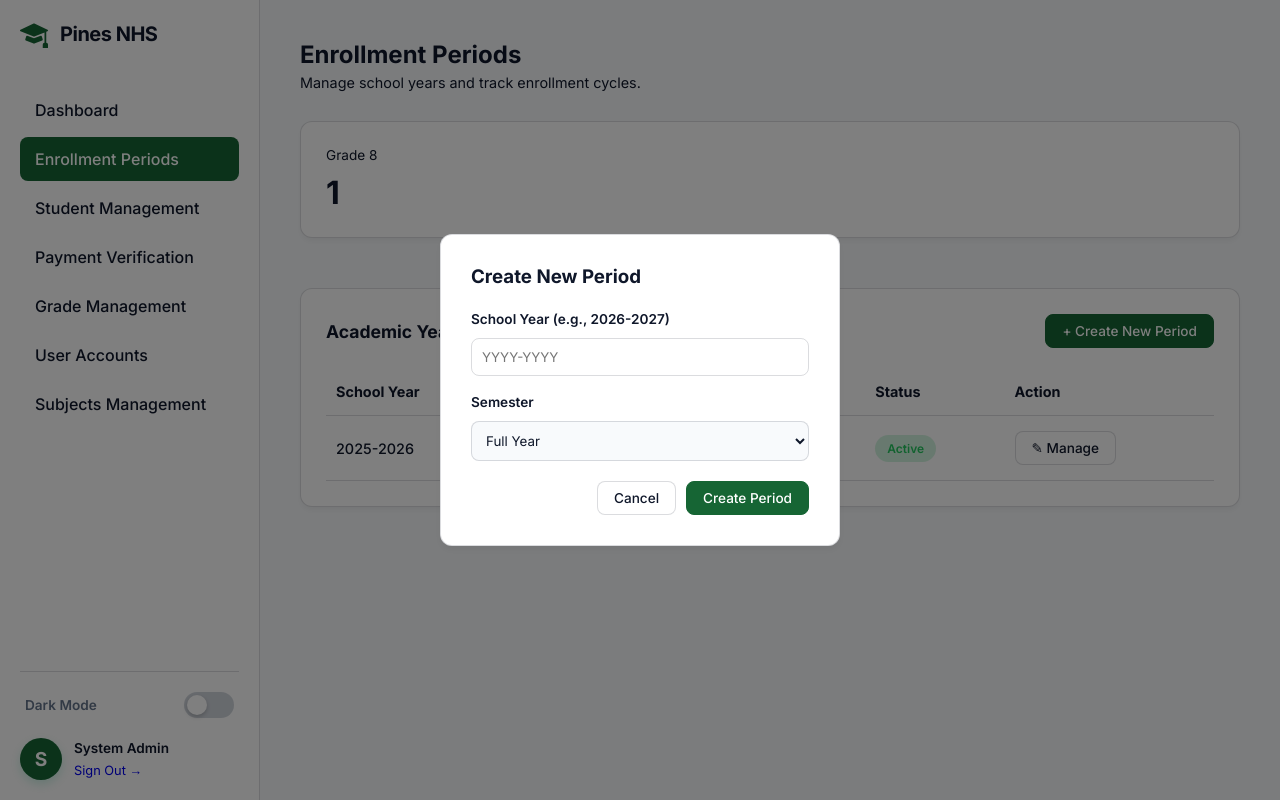
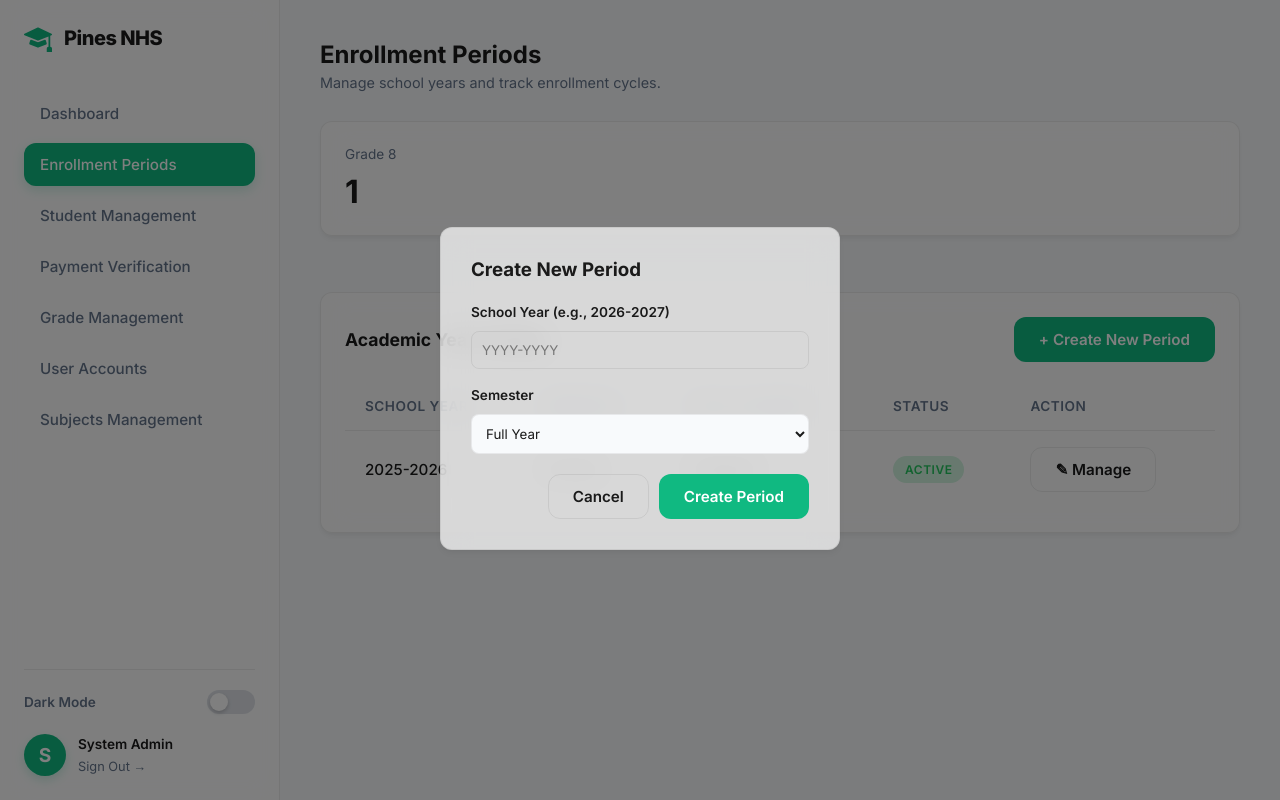
Before and after one commit to Lavuee/websys1, a PHP site: page /pines_ems/admin/enrollment_period.php in a window 1280 px wide, after a click on "+ Create New Period". Run offline with PHP 8.4, Linux system fonts and the light colour scheme; a user stored in the database is signed in; data comes from the database, SQL or seed files in the repository.

```diff
--- a/assets/css/style.css
+++ b/assets/css/style.css
@@ -1,158 +1,77 @@
-@import url('https://fonts.googleapis.com/css2?family=Inter:wght@300;400;500;600;700&display=swap');
+@import url('https://fonts.googleapis.com/css2?family=Inter:wght@300;400;500;600;700;800&display=swap');
 
 :root {
+    /* Enterprise Light Mode Palette */
     --bg-color: #f8fafc;
-    --text-main: #0f172a;
+    --text-main: #1a1a1a; /* Deep Charcoal */
     --text-muted: #64748b;
-    --primary-color: #166534;
-    --primary-hover: #14532d;
-    --glass-bg: #ffffff; /* Gives panels and buttons a solid white background in light mode */
-    --glass-border: rgba(15, 23, 42, 0.15); /* Creates the visible dark lines for rows and buttons */
+    --primary-color: #10b981; /* Emerald Green */
+    --primary-hover: #059669;
+    --primary-text: #ffffff; /* Pure White */
+    --glass-bg: rgba(255, 255, 255, 0.7);
+    --glass-border: rgba(26, 26, 26, 0.08); /* Low contrast semi-transparent */
+    --shadow-sm: 0 4px 6px -1px rgba(0, 0, 0, 0.05), 0 2px 4px -1px rgba(0, 0, 0, 0.03);
+    --shadow-md: 0 10px 15px -3px rgba(0, 0, 0, 0.1), 0 4px 6px -2px rgba(0, 0, 0, 0.05);
+    --radius-global: 12px;
 }
 
 [data-theme="dark"] {
+    /* Enterprise Dark Mode Palette */
     --bg-color: #0f172a;
-    --text-main: #f8fafc;
+    --text-main: #f8fafc; /* Pure White */
     --text-muted: #94a3b8;
-    --glass-bg: rgba(30, 41, 59, 0.7);
-    --glass-border: rgba(255, 255, 255, 0.1); /* Keeps the subtle white lines for dark mode */
+    --primary-color: #10b981; /* Emerald Green */
+    --primary-hover: #34d399;
+    --primary-text: #ffffff; /* Pure White */
+    --glass-bg: rgba(30, 41, 59, 0.4);
+    --glass-border: rgba(255, 255, 255, 0.05); /* Low contrast semi-transparent */
+    --shadow-sm: 0 4px 6px -1px rgba(0, 0, 0, 0.3), 0 2px 4px -1px rgba(0, 0, 0, 0.2);
+    --shadow-md: 0 10px 15px -3px rgba(0, 0, 0, 0.4), 0 4px 6px -2px rgba(0, 0, 0, 0.25);
 }
+
 * {
     margin: 0;
     padding: 0;
     box-sizing: border-box;
     font-family: 'Inter', sans-serif;
-    transition: background-color 0.3s, color 0.3s;
+    transition: background-color 0.3s ease, color 0.3s ease, border-color 0.3s ease, box-shadow 0.3s ease;
 }
 
 body {
     background-color: var(--bg-color);
     color: var(--text-main);
     min-height: 100vh;
+    display: flex;
+    flex-direction: column;
+    -webkit-font-smoothing: antialiased;
+    overflow-x: hidden;
 }
 
-/* --- DESKTOP LAYOUT (Moved to the root level) --- */
-.layout {
-    display: flex;
-    min-height: 100vh;
+/* UTILITIES */
+.text-primary { color: var(--primary-color) !important; }
+.text-muted { color: var(--text-muted) !important; }
+.me-1 { margin-right: 0.25rem; }
+.mb-2 { margin-bottom: 0.5rem; }
+.mb-4 { margin-bottom: 1.5rem; }
+.text-center { text-align: center; }
+
+/* --- REUSABLE COMPONENTS --- */
+.container { max-width: 1200px; margin: 0 auto; padding: 0 24px; width: 100%; }
+
+/* Refined Glassmorphism Panel */
+.glass-panel {
+    background: var(--glass-bg);
+    backdrop-filter: blur(15px); /* High-quality blur */
+    -webkit-backdrop-filter: blur(15px);
+    border: 1px solid var(--glass-border); /* Thin, low-contrast border */
+    border-radius: var(--radius-global);
+    padding: 24px;
+    box-shadow: var(--shadow-sm);
+    margin-bottom: 24px;
 }
 
-.sidebar {
-    width: 260px;
-    border-right: 1px solid var(--glass-border);
-    padding: 20px;
-    display: flex;
-    flex-direction: column;
-    background: var(--glass-bg);
-    backdrop-filter: blur(12px);
-    position: sticky;
-    top: 0;
-    height: 100vh;
-}
+.stat-grid { display: grid; grid-template-columns: repeat(auto-fit, minmax(220px, 1fr)); gap: 24px; margin-bottom: 32px; }
 
-.main-content {
-    flex: 1;
-    padding: 40px;
-}
-
-.nav-link {
-    display: block;
-    padding: 12px 15px;
-    margin-bottom: 5px;
-    border-radius: 8px;
-    color: var(--text-main);
-    font-weight: 500;
-    transition: all 0.3s ease;
-    text-decoration: none;
-}
-
-.nav-link:hover, .nav-link.active {
-    background: var(--primary-color);
-    color: white;
-}
-
-/* --- REUSABLE COMPONENTS --- */
-.glass-panel {
-    background: var(--glass-bg);
-    backdrop-filter: blur(12px);
-    border: 1px solid var(--glass-border);
-    border-radius: 12px;
-    padding: 25px;
-    box-shadow: 0 4px 6px -1px rgba(0, 0, 0, 0.05);
-    margin-bottom: 20px;
-}
-
-.stat-grid {
-    display: grid;
-    grid-template-columns: repeat(auto-fit, minmax(200px, 1fr));
-    gap: 20px;
-    margin-bottom: 30px;
-}
-
-.table-wrapper {
-    width: 100%;
-    border-collapse: collapse;
-    text-align: left;
-}
-
-.table-wrapper th, .table-wrapper td {
-    padding: 15px 10px;
-    border-bottom: 1px solid var(--glass-border);
-    font-size: 0.9rem;
-}
-
-.badge { padding: 4px 10px; border-radius: 20px; font-size: 0.75rem; font-weight: 600; }
-.badge-pending { background: rgba(234, 179, 8, 0.2); color: #eab308; }
-
-/* --- MOBILE RESPONSIVENESS --- */
-@media (max-width: 768px) {
-    .layout { flex-direction: column; }
-    .sidebar {
-        width: 100%;
-        height: auto;
-        position: relative;
-        border-right: none;
-        border-bottom: 1px solid var(--glass-border);
-    }
-    .sidebar nav {
-        display: flex;
-        flex-direction: row;
-        overflow-x: auto;
-        gap: 10px;
-    }
-    .sidebar .nav-link { margin-bottom: 0; white-space: nowrap; }
-}
-
-/* --- BUTTONS & ACTIONS --- */
-.btn {
-    display: inline-flex; /* Ensures content centers properly */
-    align-items: center;
-    justify-content: center;
-    gap: 8px; /* Space between icon and text */
-    padding: 8px 16px;
-    border-radius: 8px;
-    font-size: 0.85rem;
-    font-weight: 500;
-    cursor: pointer;
-    transition: all 0.3s ease;
-    border: 1px solid transparent;
-    text-decoration: none;
-    white-space: nowrap;
-}
-
-.btn-outline {
-    background: var(--glass-bg); /* Uses dynamic theme colors */
-    color: var(--text-main);
-    border: 1px solid var(--glass-border);
-}
-
-.btn-outline:hover {
-    background: var(--primary-color);
-    color: white;
-    border-color: var(--primary-color);
-}
-
-/* Specific Badge Fix */
 .badge {
     display: inline-flex;
     align-items: center;
@@ -160,95 +79,282 @@ body {
     border-radius: 20px;
     font-size: 0.75rem;
     font-weight: 600;
-}
-/* Primary Button (The default state) */
-.btn-primary {
-    background: var(--primary-color); /* Uses that nice green you defined in :root */
-    color: #ffffff;
-    border: 1px solid var(--primary-color);
+    letter-spacing: 0.5px;
+    text-transform: uppercase;
 }
 
-/* Primary Button Hover Effect */
-.btn-primary:hover {
-    background: var(--primary-hover); /* Switches to the darker green */
-    border-color: var(--primary-hover);
-    box-shadow: 0 4px 12px rgba(22, 101, 52, 0.2); /* Adds a subtle shadow to make it 'pop' up */
-    transform: translateY(-1px); /* Moves the button up by 1 pixel for a tactile feel */
-}
-/* Special Outline Button for Primary Actions */
-.btn-outline-primary {
-    background: transparent;
-    color: var(--primary-color);
-    border: 1px solid var(--primary-color);
+/* --- DASHBOARD LAYOUT --- */
+.layout {
+    display: flex;
+    min-height: 100vh;
+    width: 100%;
 }
 
-.btn-outline-primary:hover {
+.sidebar {
+    width: 280px;
+    border-right: 1px solid var(--glass-border);
+    padding: 24px;
+    display: flex;
+    flex-direction: column;
+    background: var(--glass-bg);
+    backdrop-filter: blur(15px);
+    -webkit-backdrop-filter: blur(15px);
+    position: sticky;
+    top: 0;
+    height: 100vh;
+    z-index: 50;
+}
+
+.main-content {
+    flex: 1;
+    padding: 40px;
+    max-width: calc(100vw - 280px); /* Ensure content doesn't overflow */
+}
+
+.nav-link {
+    display: flex;
+    align-items: center;
+    gap: 10px;
+    padding: 12px 16px;
+    margin-bottom: 8px;
+    border-radius: var(--radius-global);
+    color: var(--text-muted);
+    font-weight: 500;
+    font-size: 0.95rem;
+    transition: all 0.3s ease;
+    text-decoration: none;
+}
+
+.nav-link:hover {
+    background: rgba(16, 185, 129, 0.1); /* Subtle Emerald hover */
+    color: var(--primary-color);
+}
+
+.nav-link.active {
     background: var(--primary-color);
-    color: #ffffff; /* Forces the text to turn white on hover */
+    color: var(--primary-text);
+    box-shadow: 0 4px 12px rgba(16, 185, 129, 0.2);
+}
+
+/* --- PROFESSIONAL INPUTS & FORMS --- */
+.form-group {
+    margin-bottom: 20px;
+}
+
+.form-label {
+    display: block;
+    font-size: 0.85rem;
+    font-weight: 600;
+    margin-bottom: 8px;
+    color: var(--text-main);
+}
+
+.form-control {
+    width: 100%;
+    padding: 12px; /* Consistent internal padding */
+    font-size: 0.9rem; /* Consistent font size */
+    border-radius: var(--radius-global);
+    border: 1px solid var(--glass-border);
+    background: rgba(255, 255, 255, 0.05); /* Very subtle background */
+    color: var(--text-main);
+    outline: none; /* Remove default outline */
+    transition: border-color 0.3s ease, box-shadow 0.3s ease;
+}
+
+[data-theme="dark"] .form-control {
+    background: rgba(15, 23, 42, 0.5);
+}
+
+/* Active Glow Effect */
+.form-control:focus {
     border-color: var(--primary-color);
+    box-shadow: 0 0 0 3px rgba(16, 185, 129, 0.2);
 }
-/* --- THEME SLIDER --- */
+
+/* --- BUTTONS --- */
+.btn {
+    display: inline-flex;
+    align-items: center;
+    justify-content: center;
+    gap: 8px;
+    padding: 12px 24px;
+    border-radius: var(--radius-global);
+    font-size: 0.95rem;
+    font-weight: 600;
+    cursor: pointer;
+    border: 1px solid transparent;
+    text-decoration: none;
+    white-space: nowrap;
+    transition: all 0.3s cubic-bezier(0.4, 0, 0.2, 1); /* Smooth hover states */
+}
+
+.btn-outline {
+    background: transparent;
+    color: var(--text-main);
+    border: 1px solid var(--glass-border);
+}
+
+.btn-outline:hover {
+    background: rgba(16, 185, 129, 0.05);
+    color: var(--primary-color);
+    border-color: var(--primary-color);
+    transform: translateY(-1px);
+}
+
+.btn-primary {
+    background: var(--primary-color);
+    color: var(--primary-text);
+}
+
+.btn-primary:hover {
+    background: var(--primary-hover);
+    box-shadow: 0 6px 16px rgba(16, 185, 129, 0.3);
+    transform: translateY(-1px);
+}
+
+/* --- TABLES (Card-View prep for mobile) --- */
+.table-wrapper {
+    width: 100%;
+    border-collapse: separate;
+    border-spacing: 0;
+    text-align: left;
+}
+
+.table-wrapper th {
+    padding: 16px 20px;
+    font-size: 0.85rem;
+    font-weight: 600;
+    text-transform: uppercase;
+    letter-spacing: 0.5px;
+    color: var(--text-muted);
+    border-bottom: 1px solid var(--glass-border);
+}
+
+.table-wrapper td {
+    padding: 16px 20px;
+    border-bottom: 1px solid var(--glass-border);
+    font-size: 0.95rem;
+    vertical-align: middle;
+}
+
+.table-wrapper tr:last-child td {
+    border-bottom: none;
+}
+
+/* Responsive Table Wrapper */
+.table-responsive {
+    overflow-x: auto;
+    -webkit-overflow-scrolling: touch;
+    width: 100%;
+}
+
+/* --- THEME TOGGLE --- */
 .theme-switch-wrapper {
     display: flex;
     align-items: center;
     justify-content: space-between;
-    margin-bottom: 20px;
-    padding: 0 5px;
 }
 
 .theme-switch {
     position: relative;
     display: inline-block;
-    width: 50px;
-    height: 26px;
+    width: 48px;
+    height: 24px;
 }
 
-/* Hide the default HTML checkbox */
-.theme-switch input {
-    opacity: 0;
-    width: 0;
-    height: 0;
+.theme-switch input { opacity: 0; width: 0; height: 0; }
+
+.slider {
+    position: absolute; cursor: pointer; top: 0; left: 0; right: 0; bottom: 0;
+    background-color: rgba(100, 116, 139, 0.2);
+    transition: 0.4s; border-radius: 24px;
 }
 
-/* The sliding track */
-.slider {
-    position: absolute;
-    cursor: pointer;
-    top: 0;
-    left: 0;
-    right: 0;
-    bottom: 0;
-    background-color: rgba(100, 116, 139, 0.3); /* Subtle gray track in light mode */
-    transition: 0.4s;
-    border-radius: 34px;
-}
-
-/* The sliding circle (thumb) */
 .slider:before {
-    position: absolute;
-    content: ""; /* Sun emoji for light mode */
-    font-size: 12px;
-    display: flex;
-    align-items: center;
-    justify-content: center;
-    height: 20px;
-    width: 20px;
-    left: 3px;
-    bottom: 3px;
-    background-color: white;
-    transition: 0.4s;
-    border-radius: 50%;
+    position: absolute; content: ""; height: 18px; width: 18px; left: 3px; bottom: 3px;
+    background-color: white; transition: 0.4s; border-radius: 50%;
     box-shadow: 0 2px 4px rgba(0,0,0,0.2);
 }
 
-/* When checked (Dark Mode) - Change track color */
-input:checked + .slider {
-    background-color: var(--primary-color);
+input:checked + .slider { background-color: var(--primary-color); }
+input:checked + .slider:before { transform: translateX(24px); background-color: var(--bg-color); }
+
+/* --- MOBILE-FIRST RESPONSIVENESS (< 768px) --- */
+@media (max-width: 768px) {
+    /* 1. Stack Form Elements */
+    .form-grid {
+        grid-template-columns: 1fr !important;
+        gap: 15px;
+    }
+
+    /* 2. Convert Sidebar to Bottom Navigation */
+    .layout {
+        flex-direction: column;
+    }
+
+    .sidebar {
+        width: 100%;
+        height: auto;
+        position: fixed;
+        bottom: 0;
+        left: 0;
+        z-index: 1000;
+        border-right: none;
+        border-top: 1px solid var(--glass-border);
+        padding: 10px 15px;
+        flex-direction: row;
+        justify-content: space-around;
+        align-items: center;
+        background: var(--glass-bg);
+        backdrop-filter: blur(20px);
+        -webkit-backdrop-filter: blur(20px);
+    }
+
+    /* Hide non-essential sidebar items on mobile */
+    .sidebar .logo-container,
+    .sidebar .theme-switch-wrapper,
+    .sidebar .user-info-section {
+        display: none !important;
+    }
+
+    .sidebar nav {
+        display: flex;
+        flex-direction: row;
+        width: 100%;
+        justify-content: space-around;
+    }
+
+    .sidebar .nav-link {
+        margin-bottom: 0;
+        flex-direction: column;
+        padding: 8px;
+        font-size: 0.75rem;
+        text-align: center;
+        gap: 4px;
+        border-radius: 8px;
+    }
+
+    .sidebar .nav-link i {
+        font-size: 1.2rem;
+    }
+
+    /* Adjust Main Content padding to account for bottom nav */
+    .main-content {
+        padding: 20px 15px 80px 15px; /* Extra bottom padding */
+        max-width: 100vw;
+    }
+
+    /* 3. Ensure tables scroll horizontally */
+    .glass-panel {
+        padding: 15px;
+        overflow-x: auto;
+    }
+
+    .table-wrapper {
+        min-width: 600px; /* Force minimum width to trigger scroll */
+    }
+
+    /* Adjust Headings */
+    h2 { font-size: 1.5rem; }
+    h3 { font-size: 1.2rem; }
 }
-
-/* When checked (Dark Mode) - Move circle and change to moon */
-input:checked + .slider:before {
-    transform: translateX(24px);
-    content: "";
-    background-color: #0f172a;
-}
```
